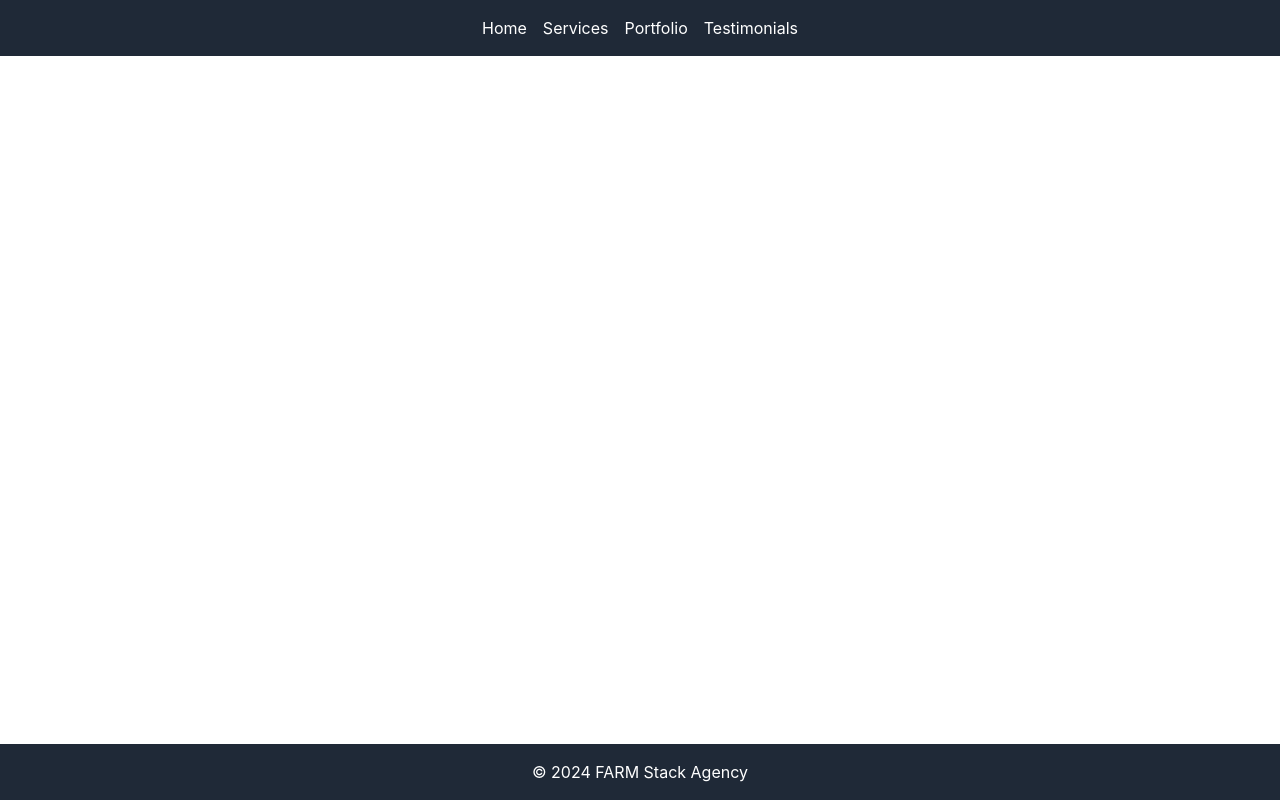
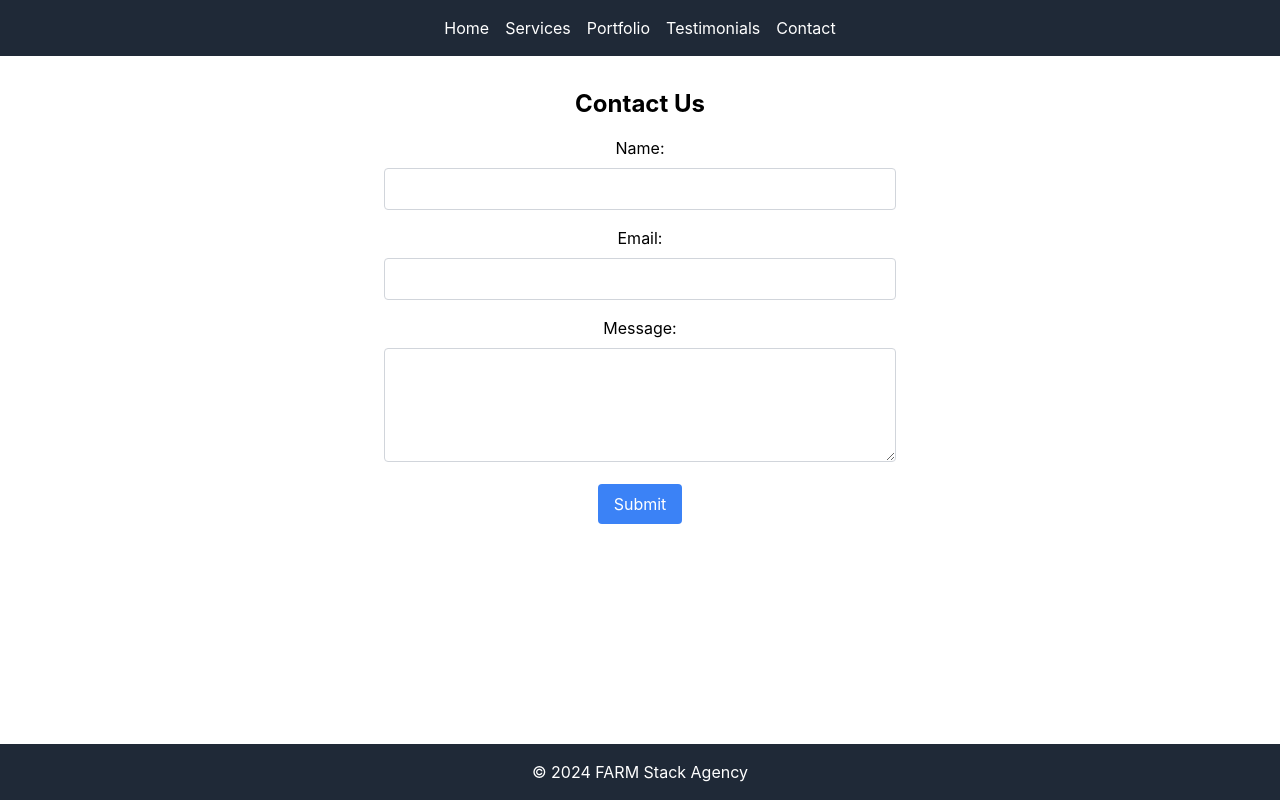
Before and after one commit to Arman170616/FARM-Stack-Agency-, a React (Create React App) app in the folder frontend/my-fastapi-react-app/: page /contact in a window 1280 px wide. Built offline with nearby package versions, Linux system fonts and the light colour scheme.

Commit message:
cantact form and api

```diff
--- a/frontend/my-fastapi-react-app/src/App.tsx
+++ b/frontend/my-fastapi-react-app/src/App.tsx
@@ -7,6 +7,7 @@ import Testimonial from './components/Testimonial';
 import Home from './components/Home';
 import Navbar from './components/Navbar'; // Import the Navbar component
 import Footer from './components/Footer';
+import Contact from './components/Contact';
 
 const App: React.FC = () => {
   return (
@@ -22,6 +23,7 @@ const App: React.FC = () => {
           <Route path="/services" element={<Service />} />
           <Route path="/portfolio" element={<Portfolio />} />
           <Route path="/testimonials" element={<Testimonial />} />
+          <Route path="/contact" element={<Contact />} />
         </Routes>
         <Footer />
       </div>
--- /dev/null
+++ b/frontend/my-fastapi-react-app/src/components/Contact.tsx
@@ -0,0 +1,52 @@
+import React, { useState } from 'react';
+
+const Contact: React.FC = () => {
+  const [formData, setFormData] = useState({
+    name: '',
+    email: '',
+    message: ''
+  });
+
+  const handleChange = (e: React.ChangeEvent<HTMLInputElement | HTMLTextAreaElement>) => {
+    const { name, value } = e.target;
+    setFormData(prevState => ({
+      ...prevState,
+      [name]: value
+    }));
+  };
+
+  const handleSubmit = (e: React.FormEvent<HTMLFormElement>) => {
+    e.preventDefault();
+    // Here you can handle form submission, for example, sending data to a server
+    console.log(formData);
+    // Reset form after submission
+    setFormData({
+      name: '',
+      email: '',
+      message: ''
+    });
+  };
+
+  return (
+    <div className="container mx-auto px-4 py-8">
+      <h2 className="text-2xl font-bold mb-4">Contact Us</h2>
+      <form onSubmit={handleSubmit} className="max-w-lg mx-auto">
+        <div className="mb-4">
+          <label htmlFor="name" className="block mb-2">Name:</label>
+          <input type="text" id="name" name="name" value={formData.name} onChange={handleChange} className="w-full border border-gray-300 rounded px-4 py-2 focus:outline-none focus:border-blue-400" />
+        </div>
+        <div className="mb-4">
+          <label htmlFor="email" className="block mb-2">Email:</label>
+          <input type="email" id="email" name="email" value={formData.email} onChange={handleChange} className="w-full border border-gray-300 rounded px-4 py-2 focus:outline-none focus:border-blue-400" />
+        </div>
+        <div className="mb-4">
+          <label htmlFor="message" className="block mb-2">Message:</label>
+          <textarea id="message" name="message" value={formData.message} onChange={handleChange} rows={4} className="w-full border border-gray-300 rounded px-4 py-2 focus:outline-none focus:border-blue-400" />
+        </div>
+        <button type="submit" className="bg-blue-500 text-white px-4 py-2 rounded hover:bg-blue-600 focus:outline-none focus:bg-blue-600">Submit</button>
+      </form>
+    </div>
+  );
+}
+
+export default Contact;
--- a/frontend/my-fastapi-react-app/src/components/Navbar.tsx
+++ b/frontend/my-fastapi-react-app/src/components/Navbar.tsx
@@ -9,6 +9,7 @@ const Navbar: React.FC = () => {
         <li><Link to="/services" className="hover:text-gray-300">Services</Link></li>
         <li><Link to="/portfolio" className="hover:text-gray-300">Portfolio</Link></li>
         <li><Link to="/testimonials" className="hover:text-gray-300">Testimonials</Link></li>
+        <li><Link to="/contact" className="hover:text-gray-300">Contact</Link></li>
       </ul>
     </nav>
   );
```
